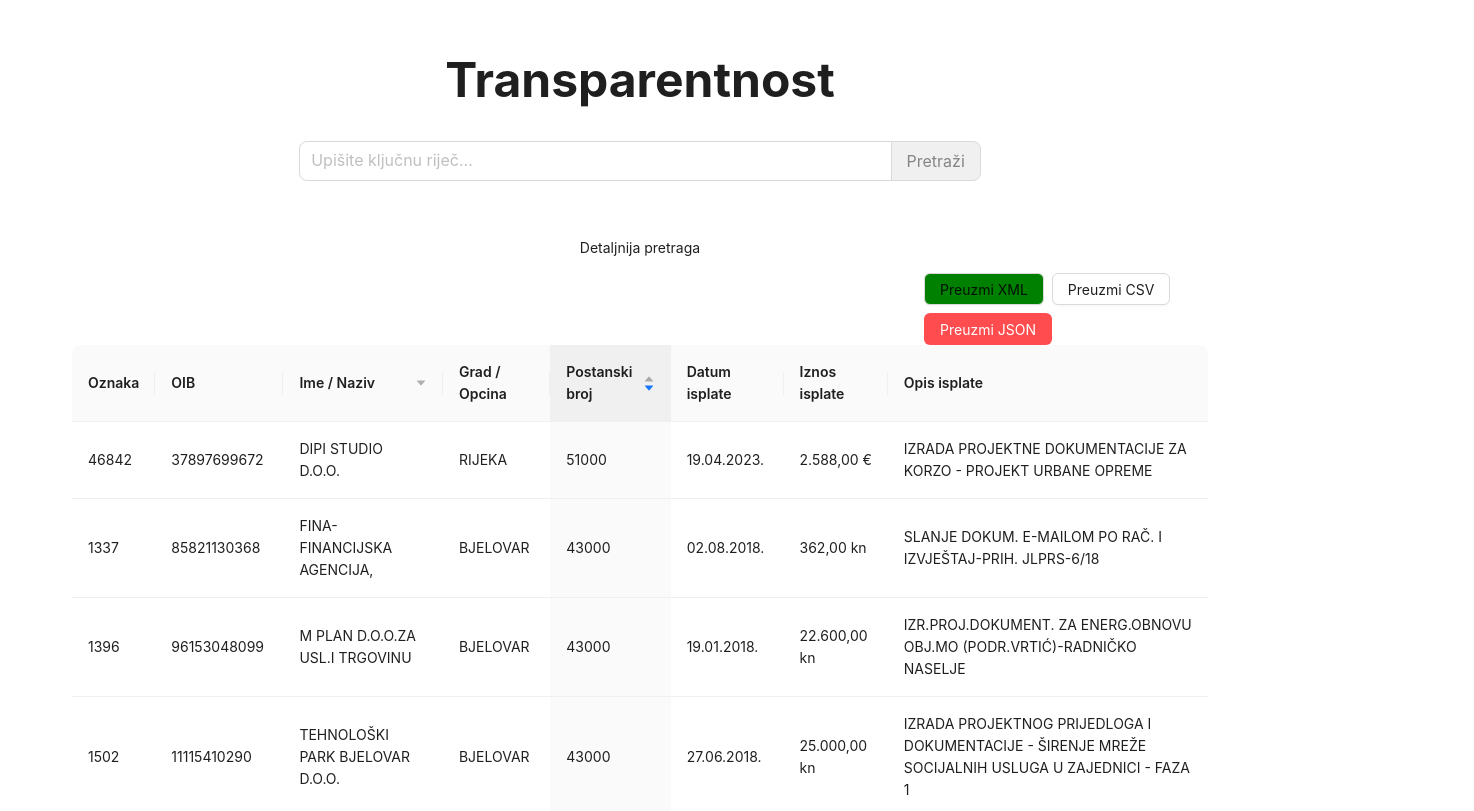
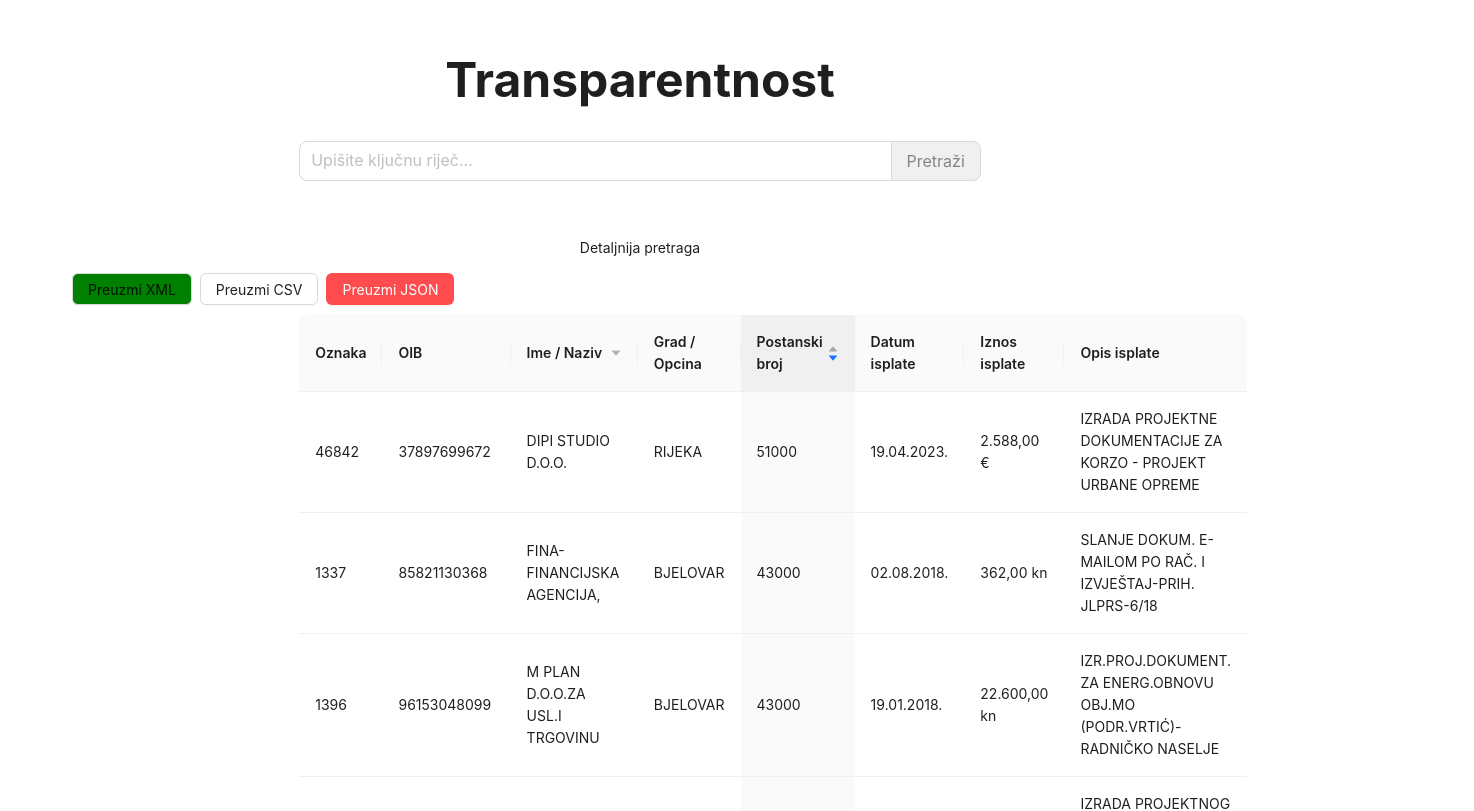
Before and after one commit to 3ojan/javna-nabava-frontend, a React (Vite) app: page / in a window 1280 px wide. Shown: the top 811 px of the page, 1474 px wide, since content can reach past the window. Built offline with nearby package versions, Linux system fonts and the light colour scheme.

Commit message:
reorganised project packages

```diff
--- a/src/app/components/Buttons/ExportButtons.tsx
+++ b/src/app/components/Buttons/ExportButtons.tsx
@@ -10,7 +10,9 @@ export type exportButtonProps = {
 
 export default function ExportButtons(exportButtonProps: exportButtonProps) {
   const { xmlVisible, csvVisible, jsonVisible } = exportButtonProps;
+
   return (
+    <div>
       <Space wrap>
         {xmlVisible && (
           <ColoredButton disabled={false} $color="green">
@@ -24,6 +26,7 @@ export default function ExportButtons(exportButtonProps: exportButtonProps) {
           </Button>
         )}
       </Space>
+    </div>
   );
 }
 
--- a/src/app/components/Buttons/styled.ts
+++ b/src/app/components/Buttons/styled.ts
@@ -4,3 +4,6 @@ import styled from "styled-components"
 export const  ColoredButton = styled(Button)<{$color?: string, $textContrast?: boolean}>`
 background-color: ${props => props.$color ||  'default'};
 `
+export const ExportButtonsDiv = styled.div`
+float: right;
+`
--- a/src/app/components/styledComponents/FullWidthDiv.ts
+++ b/src/app/components/general/styled.ts
@@ -1,5 +1,4 @@
 import { css, styled } from "styled-components";
-
 
 export const FullWidthDiv = styled.div<{$padding?: boolean, $center?: boolean}>`
     width: 100%;
@@ -10,3 +9,8 @@ export const FullWidthDiv = styled.div<{$padding?: boolean, $center?: boolean}>`
         align-items: center;
     `};
 `
+
+export const MainTitleH1 = styled.h1<{$center?: boolean}>`
+    font-size: 3rem;
+    text-align: ${props => props.$center ? 'center' : 'default'};
+`
--- a/src/app/components/styledComponents/MainTitleH1.ts
+++ /dev/null
@@ -1,6 +0,0 @@
-import { styled } from "styled-components";
-
-export const MainTitleH1 = styled.h1<{$center?: boolean}>`
-    font-size: 3rem;
-    text-align: ${props => props.$center ? 'center' : 'default'};
-`
--- a/src/app/components/ResultTable.tsx
+++ b/src/app/components/table/ResultTable.tsx
@@ -1,8 +1,9 @@
 import React from 'react';
 import { Table } from 'antd';
 import { ColumnsType, TableProps } from 'antd/es/table';
-import ExportButtons from './buttons/ExportButtons';
-import { FullWidthDiv } from './styledComponents/FullWidthDiv';
+import ExportButtons from '../buttons/ExportButtons';
+import { FullWidthDiv } from '../general/styled';
+import { ResultsTableDiv } from './styled';
 
 interface TableData {
   data: [];
@@ -135,8 +136,8 @@ const onChange: TableProps<DataType>['onChange'] = (
 
 export default function ResultTable(props: TableData) {
   return (
-    <>
+    <ResultsTableDiv>
       <Table columns={columns} dataSource={props.data} onChange={onChange} />
-    </>
+    </ResultsTableDiv>
   );
 }
--- /dev/null
+++ b/src/app/components/table/styled.ts
@@ -0,0 +1,5 @@
+import { styled } from "styled-components";
+
+export const ResultsTableDiv = styled.div`
+    padding: 10px 20%;
+`
--- a/src/app/pages/TransparencyHome.tsx
+++ b/src/app/pages/TransparencyHome.tsx
@@ -1,6 +1,6 @@
 import { Col, Row } from 'antd';
-import TransparentnostSearch from '../components/TransparentnostSearch';
-import ResultTable from '../components/ResultTable';
+import TransparentnostSearch from '../components/search/TransparentnostSearch';
+import ResultTable from '../components/table/ResultTable';
 import { useDispatch, useSelector } from 'react-redux';
 import {
   TransparencyState,
@@ -9,8 +9,9 @@ import {
 } from 'src/redux/transparency/transparency';
 import { useEffect } from 'react';
 import { debug } from 'console';
-import { FullWidthDiv } from '../components/styledComponents/FullWidthDiv';
+import { FullWidthDiv } from '../components/general/styled';
 import ExportButtons from '../components/buttons/ExportButtons';
+import { ExportButtonsDiv } from '../components/buttons/styled';
 
 function TransparencyHome() {
   const transparencyState = useSelector((state: TransparencyState) => {
@@ -41,12 +42,9 @@ function TransparencyHome() {
             />
           </Row>
           <Row>
-            <Col span={18}></Col>
-            <Col span={6}>
-              <FullWidthDiv $center>
-                <ExportButtons />
-              </FullWidthDiv>
-            </Col>
+            <ExportButtonsDiv>
+              <ExportButtons />
+            </ExportButtonsDiv>
           </Row>
           <Row>
             <ResultTable data={data} />
```
Also changed, not shown: src/app/components/search/TransparentnostSearch.tsx (renamed from src/app/components/TransparentnostSearch.tsx, +4 -4 lines), src/app/components/search/styled.ts (renamed from src/app/components/styledComponents/TransparencyContent.ts). Lines whose indentation alone changed are shown as unchanged.
